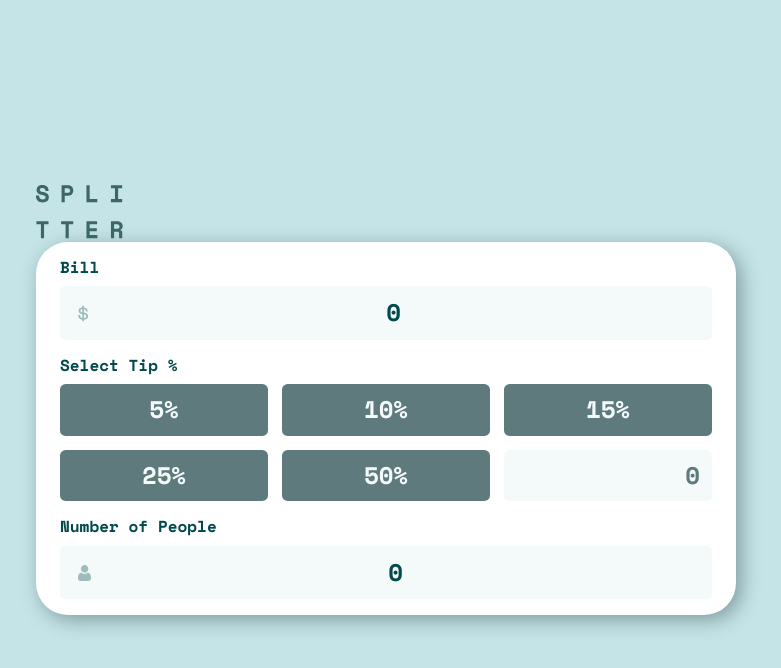
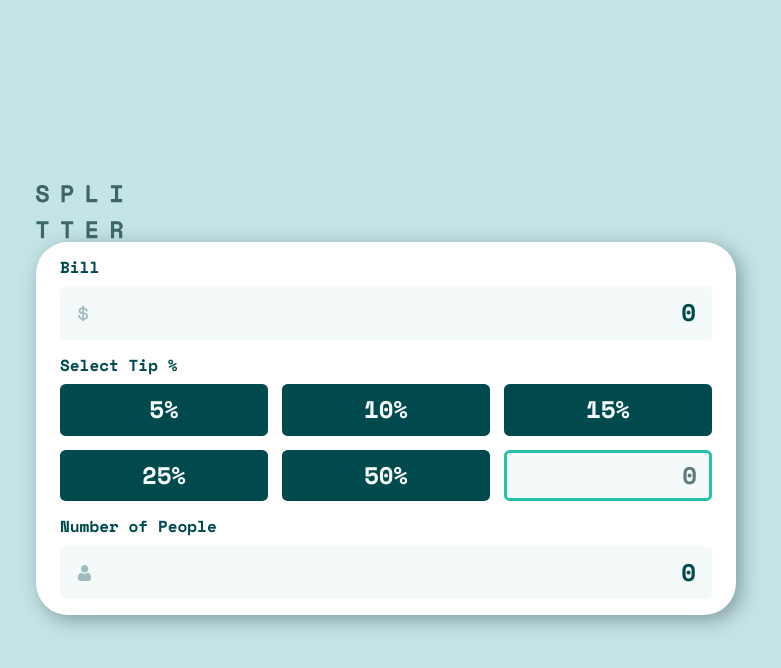
Before and after one commit to kevbradwick/frontendmentor-v2, a SvelteKit app: page /tip-calculator in a window 1280 px wide. Both pictures are taken after a click on the label "Custom". Shown: the top 668 px of the page, without its empty margins (254-1035 px from the left). Built offline with nearby package versions, Linux system fonts and the light colour scheme.

Commit message:
fixed focus style and behaviour on custom element

```diff
--- a/src/components/tip-calculator/Input.svelte
+++ b/src/components/tip-calculator/Input.svelte
@@ -11,6 +11,7 @@
     display: flex;
     flex-direction: row;
     align-items: center;
+    justify-content: space-between;
     gap: 10px;
     background-color: var(--very-light-gray-cyan);
     padding: 12px 14px 12px 18px;
--- a/src/components/tip-calculator/TipSelect.svelte
+++ b/src/components/tip-calculator/TipSelect.svelte
@@ -1,14 +1,15 @@
 <script>
   let amount = "";
   let customValue = "0";
-  let customHasFocus = false;
-
+  $: customHasFocus = amount === "custom";
   $: {
     if (customHasFocus) {
-      const input = document.getElementById("tip6");
-      if (input) {
-        input.focus();
-      }
+      setTimeout(() => {
+        const input = document.getElementById("tip7");
+        if (input) {
+          input.focus();
+        }
+      }, 30);
     }
   }
 </script>
@@ -43,8 +44,7 @@
         <!-- svelte-ignore a11y-click-events-have-key-events -->
         <span
           on:click={() => {
-            // @ts-ignore
-            document.getElementById("tip7").focus();
+            customHasFocus = true;
           }}
         >
           <input
@@ -91,7 +91,7 @@
     border-radius: 0.35rem;
   }
 
-  .custom.focus span {
+  .focus span {
     border: 3px solid var(--strong-cyan);
   }
 
@@ -101,7 +101,7 @@
 
   label {
     display: block;
-    background-color: var(--dark-gray-cyan);
+    background-color: var(--very-dark-cyan);
     color: var(--very-light-gray-cyan);
     cursor: pointer;
     text-align: center;
```
